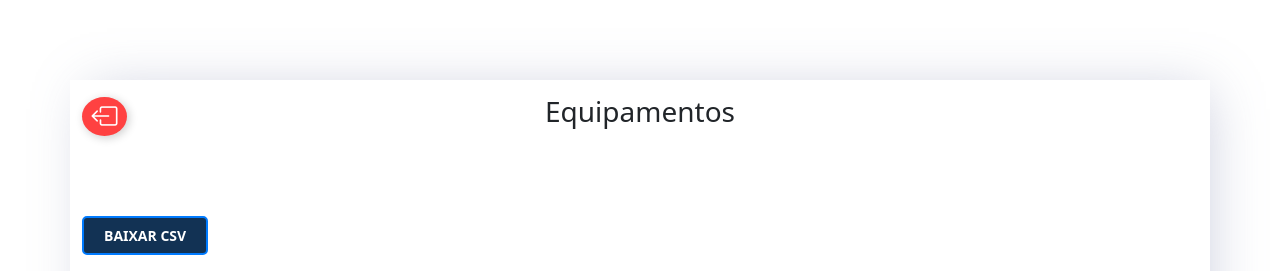
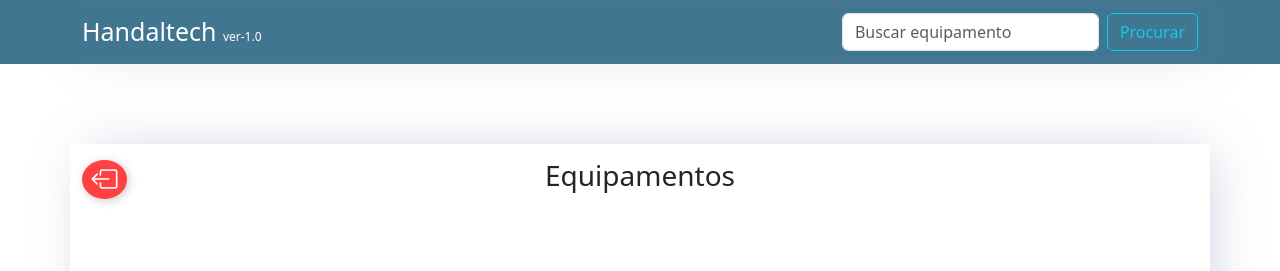
Before and after one commit to kemuelkesley/helpdesk-faculdade, a Django app: page /equipamentos in a window 1280 px wide. Shown: the top 271 px of the page. Run offline with Django 4.2, Linux system fonts and the light colour scheme; the visitor is signed in with stand-in values (Sample User, id 1); data that the repository does not hold is empty; parts of the project's set-up code (start-up, migrations or seed data) failed here and were passed over.

Commit message:
html modificado para revisão

```diff
--- a/templates/dados/equipamentos.html
+++ b/templates/dados/equipamentos.html
@@ -15,11 +15,23 @@
 </head>
 <body>
 
+
+    <nav class="navbar" style="background-color: #417690;">
+      <div class="container">
+          <a href="{% url 'equipamentos' %}" class="navbar-brand" style="font-size: 25px; color: white;">Handaltech <span style="font-size: 12px;">ver-1.0</span></a>
+
+          <form class="d-flex" role="search">
+              <input class="form-control me-2" name="nome" type="search" placeholder="Buscar equipamento" aria-label="Search">
+              <button class="btn btn-outline-info" type="submit">Procurar</button>
+          </form>
+      </div>
+   </nav>
+
     <section class="container">
         <div>
             <h3 class="text-center mb-5">Equipamentos</h3>
 
-          <a href="{% url 'admin:index' %}" class="home">
+          <a href="{% url 'equipamentos' %}" class="home">
             <div class="sign"><i class="bi bi-box-arrow-left"></i></div>
             <div class="text"> Home</div>
           </a>
```
